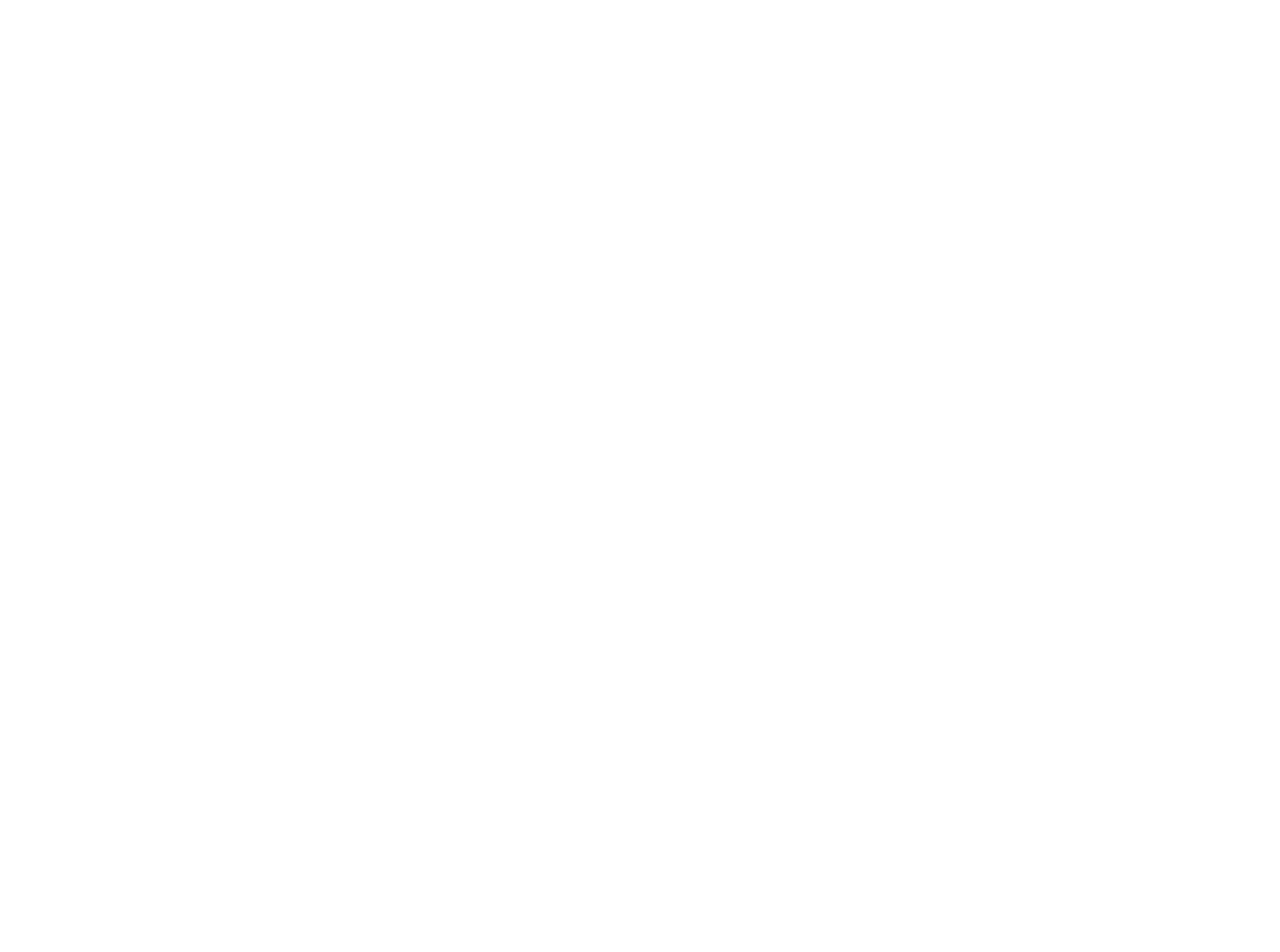
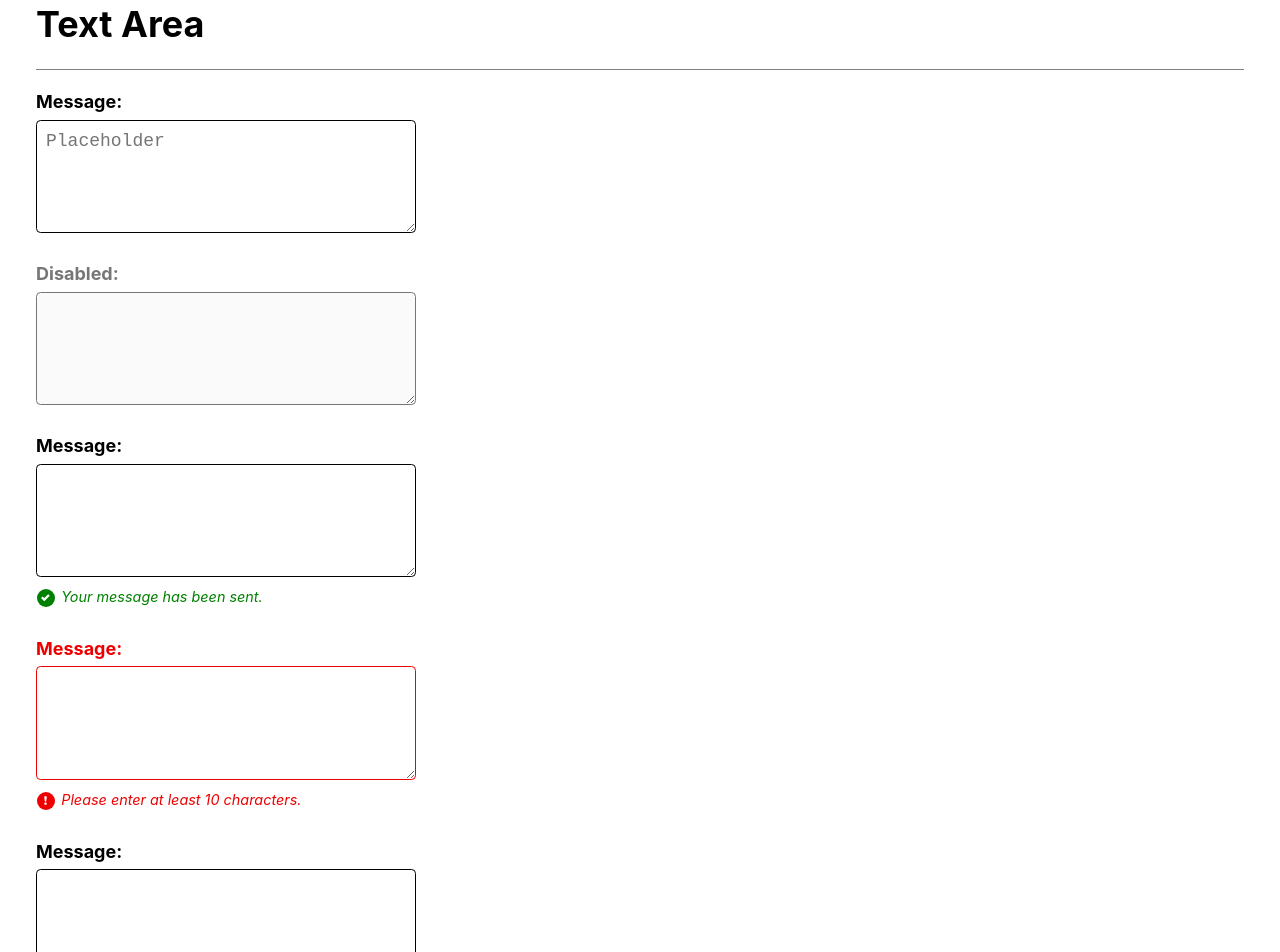
Before and after one commit to membean/react-uikit, a React (Create React App) app: page /components/text-area in a window 1280 px wide. Shown: the part 320-1272 px from the top of the page. Before the commit the page ends 800 px from the top, so only its background shows below. Built offline with nearby package versions, Linux system fonts and the light colour scheme.

Commit message:
Add TextArea component.

```diff
--- a/src/App.js
+++ b/src/App.js
@@ -7,6 +7,7 @@
 import ProgressBarPage from "./pages/ProgressBarPage.js";
 import RadioGroupInputPage from "./pages/RadioGroupInputPage.js";
 import SelectInputPage from "./pages/SelectInputPage.js";
+import TextAreaPage from "./pages/TextAreaPage.js";
 import TextInputPage from "./pages/TextInputPage.js";
 import "./App.scss";
 
@@ -37,7 +38,10 @@
             <Link to="/components/select">Select Input</Link>
           </li>
           <li>
-            <Link to="/components/text">Text Input</Link>
+            <Link to="/components/text-area">Text Area</Link>
+          </li>
+          <li>
+            <Link to="/components/text-input">Text Input</Link>
           </li>
         </ul>
         <hr />
@@ -63,7 +67,10 @@
           <Route exact path="/components/select">
             <SelectInputPage />
           </Route>
-          <Route exact path="/components/text">
+          <Route exact path="/components/text-area">
+            <TextAreaPage />
+          </Route>
+          <Route exact path="/components/text-input">
             <TextInputPage />
           </Route>
         </Switch>
--- /dev/null
+++ b/src/pages/TextAreaPage.js
@@ -0,0 +1,50 @@
+import React from "react";
+import TextArea from "../lib/components/TextArea/TextArea.js";
+
+const TextAreaPage = () => {
+  return (
+    <div>
+      <h1>Text Area</h1>
+      <div className="section">
+        <TextArea
+          id="text-aria-1"
+          label="Message:"
+          name="textArea"
+          placeholder="Placeholder"
+        />
+      </div>
+      <div className="section">
+        <TextArea disabled id="text-aria-2" label="Disabled:" name="textArea" />
+      </div>
+      <div className="section">
+        <TextArea
+          feedbackContext="success"
+          feedbackText="Your message has been sent."
+          id="text-aria-3"
+          label="Message:"
+          name="textArea"
+        />
+      </div>
+      <div className="section">
+        <TextArea
+          feedbackContext="error"
+          feedbackText="Please enter at least 10 characters."
+          id="text-aria-4"
+          isValid={false}
+          label="Message:"
+          name="textArea"
+        />
+      </div>
+      <div className="section">
+        <TextArea
+          helperText="Some text to help you fill out this input."
+          id="text-aria-5"
+          label="Message:"
+          name="textArea"
+        />
+      </div>
+    </div>
+  );
+};
+
+export default TextAreaPage;
--- a/src/scss/styles.scss
+++ b/src/scss/styles.scss
@@ -989,14 +989,17 @@
 /* TEXT INPUTS */
 
 .text {
-  input {
+  input,
+  textarea {
     border: 1px solid $black;
     border-radius: 0.25rem;
     color: currentColor;
     display: block;
     font-size: 1rem;
+    line-height: 1.3;
     margin-bottom: 0.5rem;
     padding: 0.5rem;
+    //resize: none;
 
     &:focus {
       box-shadow: 0 0 0 $outline-width $outline-color;
@@ -1019,6 +1022,11 @@
     display: inline-block;
     font-weight: bold;
     margin-bottom: 0.25rem;
+  }
+
+  textarea {
+    min-height: 5.2em;
+    min-width: 20em;
   }
 
   .control-feedback {
@@ -1053,7 +1061,8 @@
   }
 
   &.invalid {
-    input {
+    input,
+    textarea {
       border-color: $red;
     }
 
```
Also changed, not shown: src/lib/components/DefinitionTooltip/DefinitionTooltip.js, src/lib/components/TextArea/TextArea.js (added).
